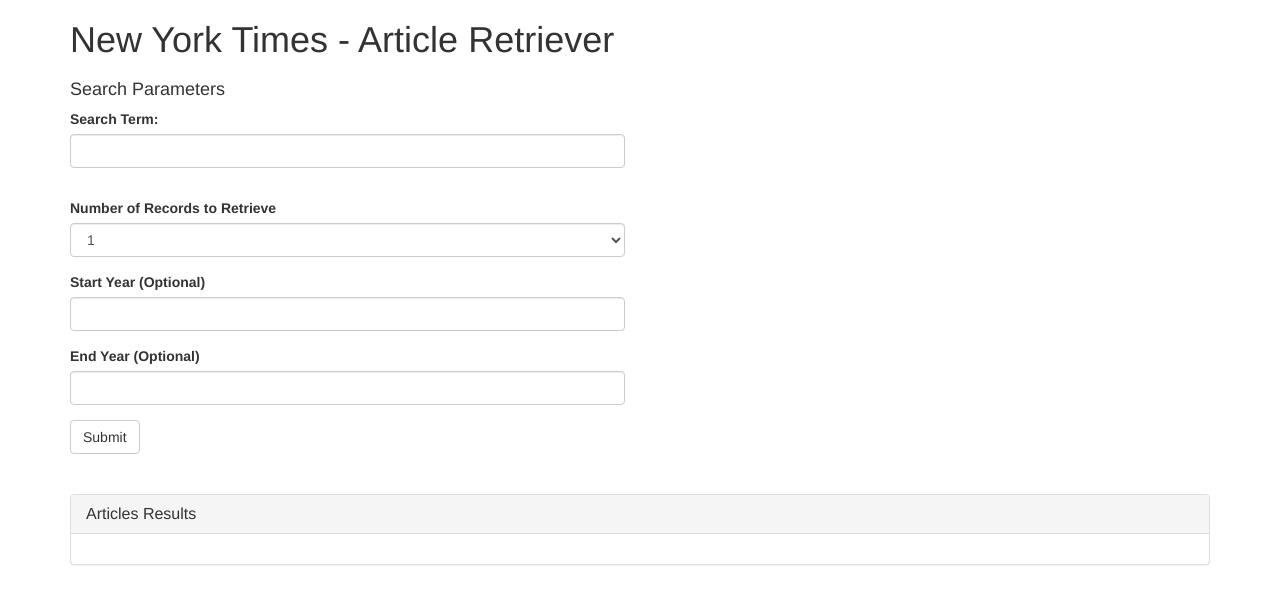
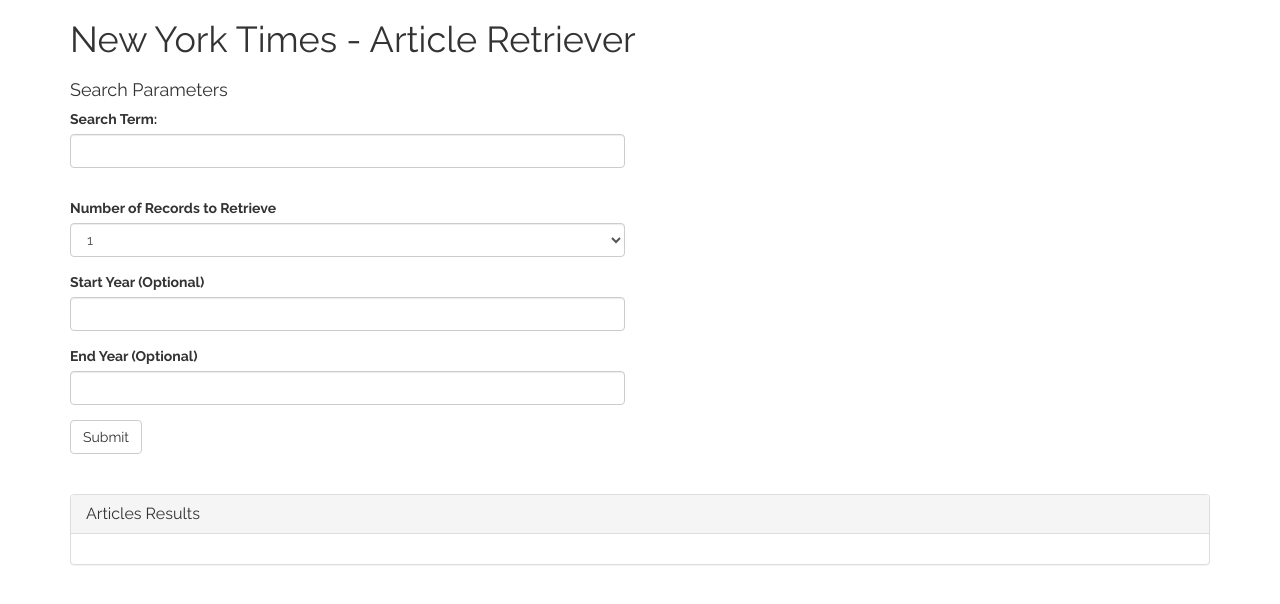
Before and after one commit to Lin-dev/nytimes-api, a PHP site: page / in a window 1280 px wide. Shown: the top 604 px of the page. Run offline with PHP 8.4, Linux system fonts and the light colour scheme.

Commit message:
Added google fonts

```diff
--- a/assets/css/main.css
+++ b/assets/css/main.css
@@ -1,3 +1,12 @@
+/*
+  GOOGLE FONTS
+*/
+
+@import url(http://fonts.googleapis.com/css?family=Raleway:400,300,700,900);
+
+body {
+  font-family: "Raleway";
+}
 #article-results-area {
   margin-top: 40px;
 }
```
